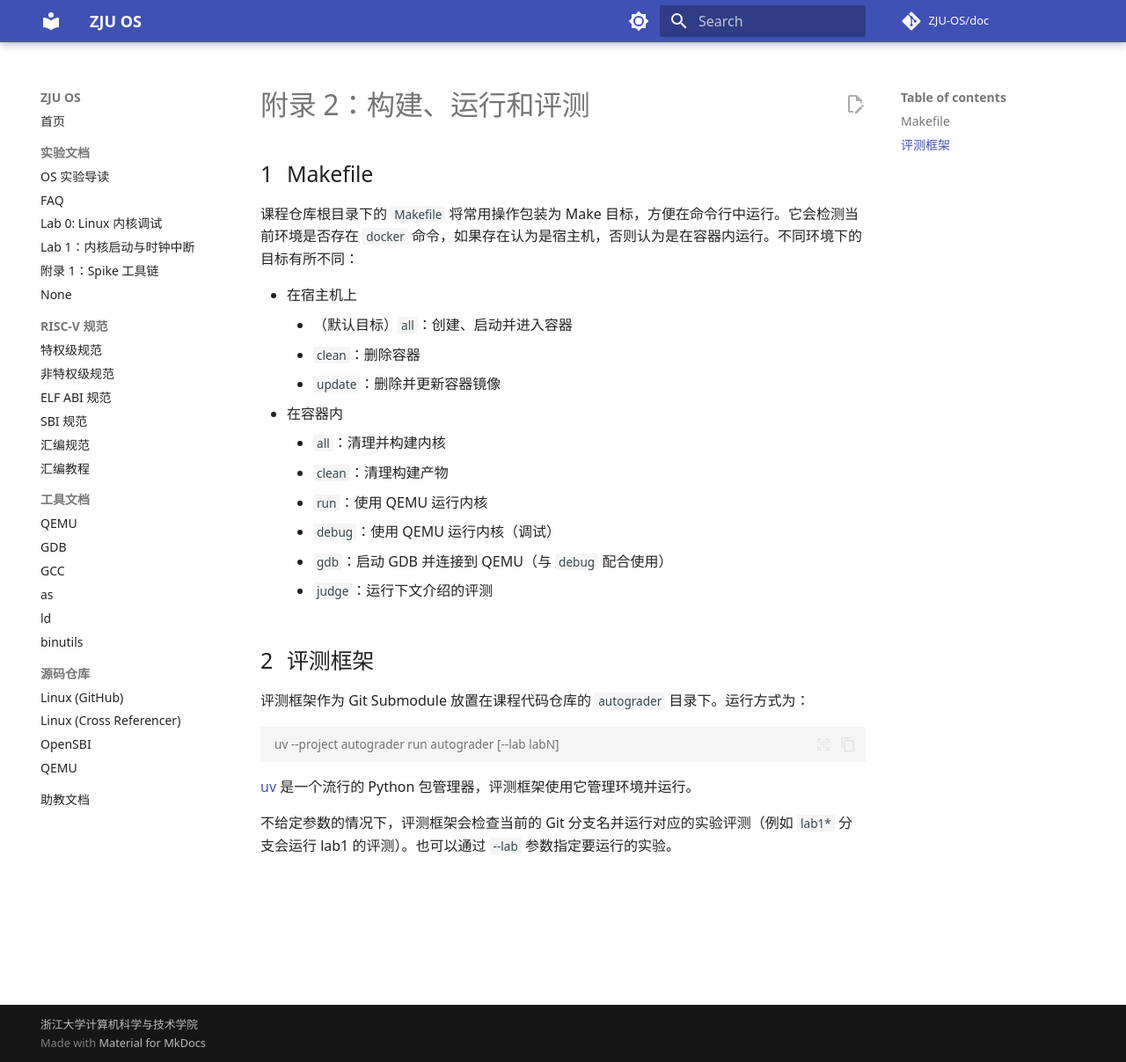
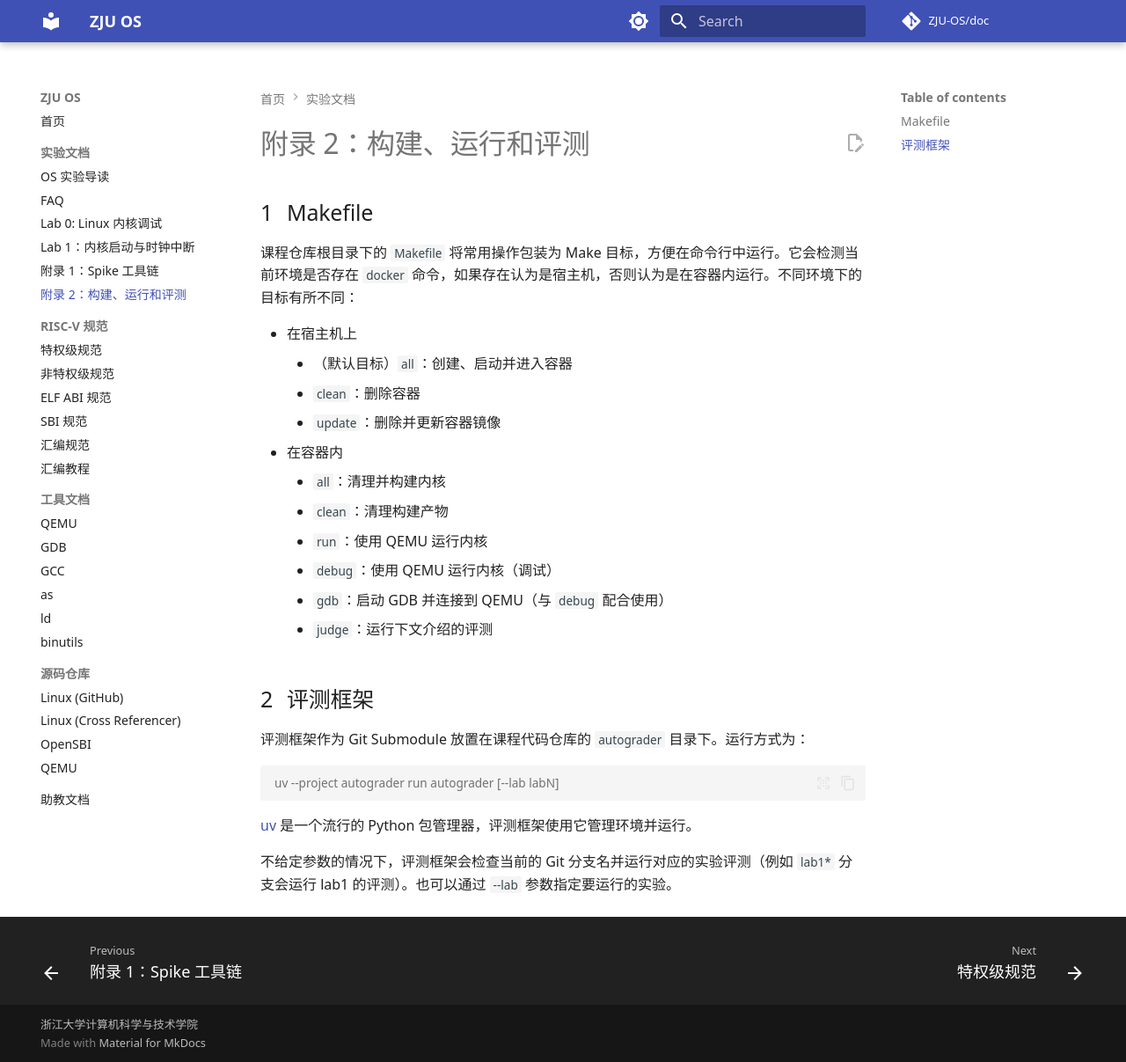
Before and after one commit to hharryz/zju-os-doc, an MkDocs documentation site: the page built from docs/z2-usage.md, in a window 1280 px wide and 1207 px high. Shown: the whole window at 88% size. Built offline with MkDocs 1.6.1 and Material for MkDocs 9.7.7, drawn with Linux system fonts in a browser that asks for light colours; comment, search, counter and statistics services are not loaded; part of the change alters nothing that is shown.

Commit message:
fix: filename typo

```diff
--- a/mkdocs.yml
+++ b/mkdocs.yml
@@ -16,7 +16,7 @@ nav:
     - lab1.md
     #- lab2.md
     - z1-spike.md
-    - z2-autograder.md
+    - z2-usage.md
   - RISC-V 规范:
     - 特权级规范: spec/riscv-privileged.html
     - 非特权级规范: spec/riscv-unprivileged.html
```
